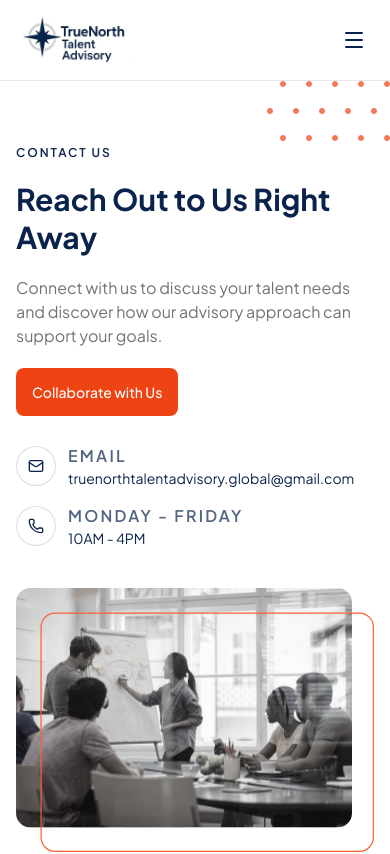
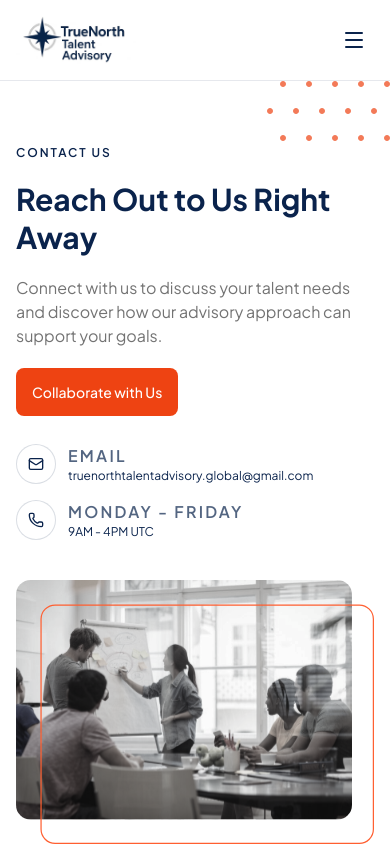
Before and after one commit to Marvellous-Udoye/true-north, a Next.js app: page /contact in a window 390 px wide. Shown: the top 854 px of the page. Built offline with nearby package versions, Linux system fonts and the light colour scheme.

Commit message:
feat: update contact information

```diff
--- a/src/app/(external)/_components/visit-section.tsx
+++ b/src/app/(external)/_components/visit-section.tsx
@@ -35,7 +35,7 @@ export function VisitSection() {
                 Contact Us
               </p>
               <p className="text-lg font-semibold">Mon-Fri</p>
-              <p className="text-2xl font-bold">10AM - 4PM</p>
+              <p className="text-2xl font-bold">9AM - 4PM UTC</p>
             </div>
             <div className="flex flex-wrap gap-6 text-sm text-white/90">
               <div className="flex items-center gap-3">
--- a/src/app/(external)/contact/_components/contact-hero-section.tsx
+++ b/src/app/(external)/contact/_components/contact-hero-section.tsx
@@ -48,7 +48,7 @@ export function ContactHeroSection() {
                 <p className="text-base font-semibold uppercase tracking-[0.14em] text-primary/70">
                   Email
                 </p>
-                <p className="text-sm text-primary">truenorthtalentadvisory.global@gmail.com</p>
+                <p className="text-xs sm:text-sm text-primary">truenorthtalentadvisory.global@gmail.com</p>
               </div>
             </div>
             <div className="flex items-center gap-3">
@@ -59,7 +59,7 @@ export function ContactHeroSection() {
                 <p className="text-base font-semibold uppercase tracking-[0.14em] text-primary/70">
                   Monday - Friday
                 </p>
-                <p className="text-sm text-primary">10AM - 4PM</p>
+                <p className="text-xs sm:text-sm text-primary">9AM - 4PM UTC</p>
               </div>
             </div>
           </div>
```
